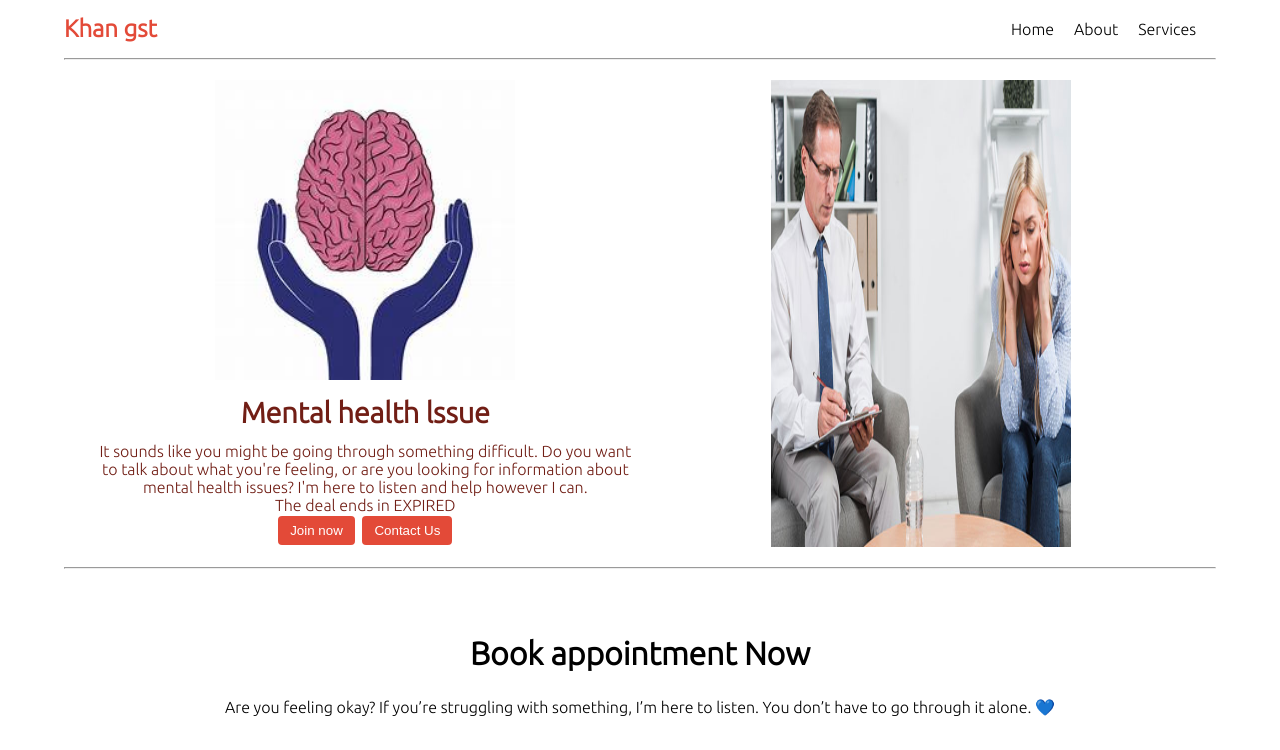
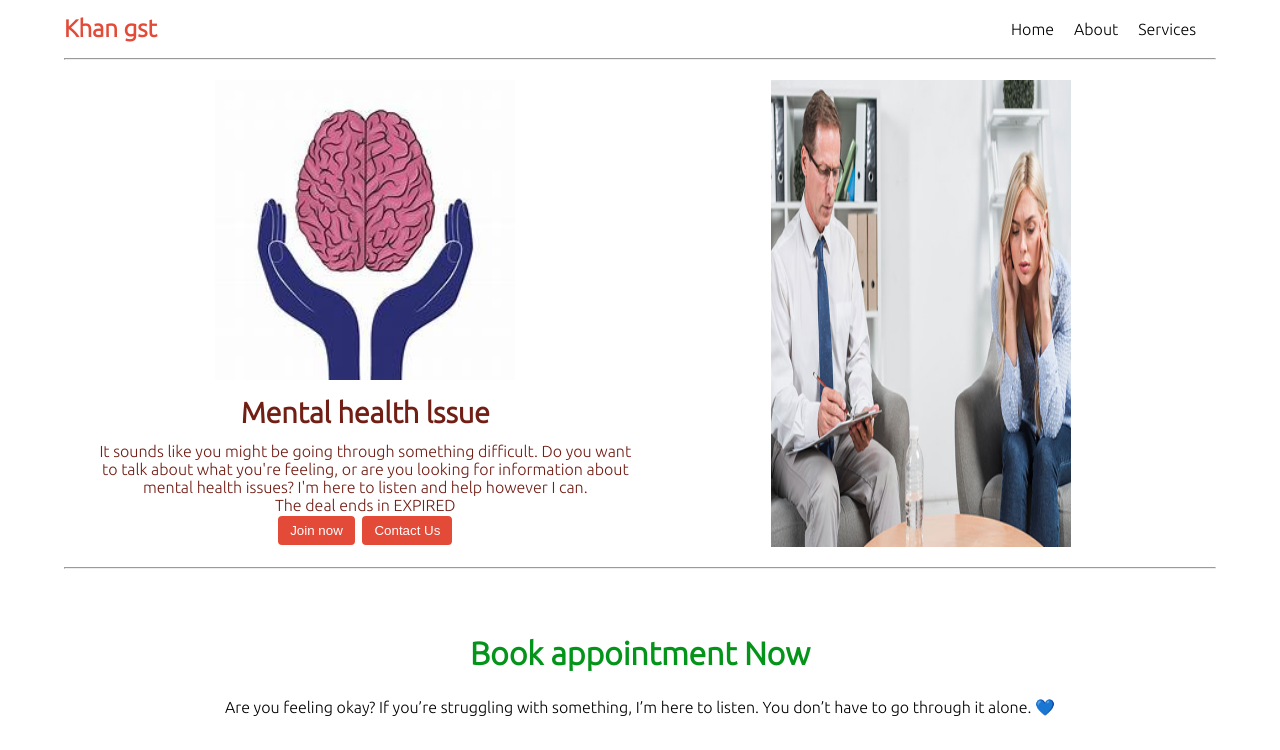
Before and after one commit to khangst12/registration-, a plain HTML site: page index.html in a window 1280 px wide. Shown: the top 750 px of the page. Drawn offline with Linux system fonts and the light colour scheme.

Commit message:
Update style.css

```diff
--- a/style.css
+++ b/style.css
@@ -7,6 +7,7 @@
 }
 
 body {
+
     font-family: 'Ubuntu', sans-serif;
 }
 
@@ -93,6 +94,8 @@ body {
 }
 
 .box {
+
+
     padding: 15px;
     margin: 10px;
     width: 100%;
@@ -113,19 +116,20 @@ body {
     font-weight: bolder;
 }
 
-.box ul {
-    list-style-type: none;
-    padding: 0;
+.section2 h1{
+    color: #04941a;
 }
 
 .box ul li {
     margin: 10px 0;
+    list-style: none;
 }
 
 .plantable table {
     width: 100%;
     border-collapse: collapse;
 }
+
 
 .plantable th, .plantable td {
     padding: 10px;
```
